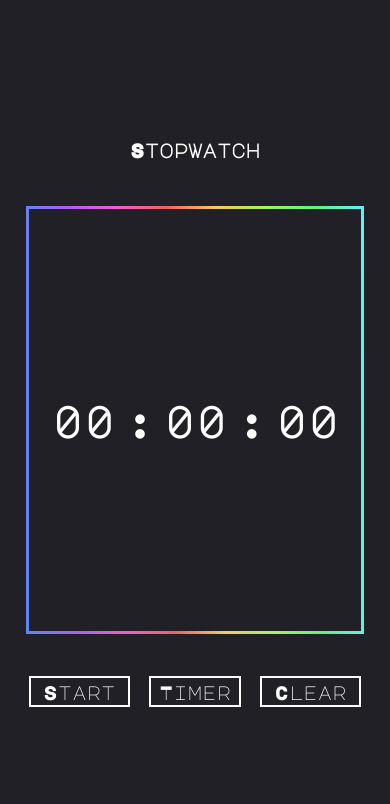
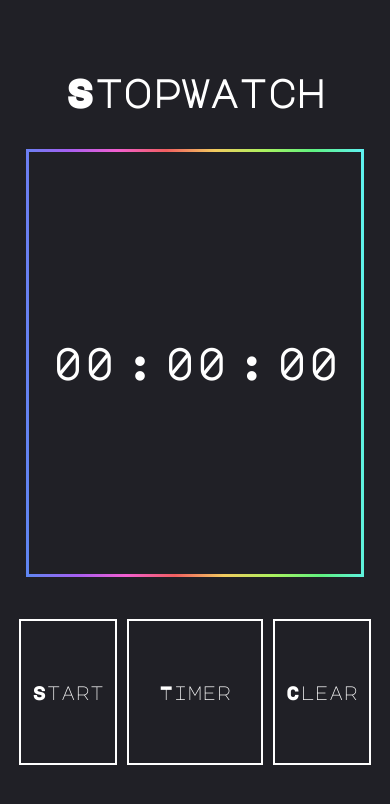
Before and after one commit to Hollingsworth-Dev/Webclock_react, a React (Create React App) app: page / in a window 390 px wide. Shown: the top 804 px of the page. Built offline with nearby package versions, Linux system fonts and the light colour scheme.

Commit message:
restyled the mobile view of clock.js

```diff
--- a/src/Clock/Clock.css
+++ b/src/Clock/Clock.css
@@ -154,3 +154,34 @@
 .setTime:hover {
 	color: black;
 }
+
+@media only screen and (max-width: 800px) {
+	.start-button {
+		width: 20vw;
+		height: 15vh;
+		padding: 2vw;
+	}
+	.clock-switch {
+		width: 30vw;
+		height: 15vh;
+		padding: 2vw;
+	}
+	.clear-button {
+		width: 20vw;
+		height: 15vh;
+		padding: 2vw;
+	}
+	.type {
+		font-size: 10vw;
+	}
+	.type-container {
+		width: 80vw;
+	}
+	.setTime-container {
+		width: 30vw;
+		height: 5vh;
+	}
+	.setTime {
+		font-size: 5vw;
+	}
+}
```
